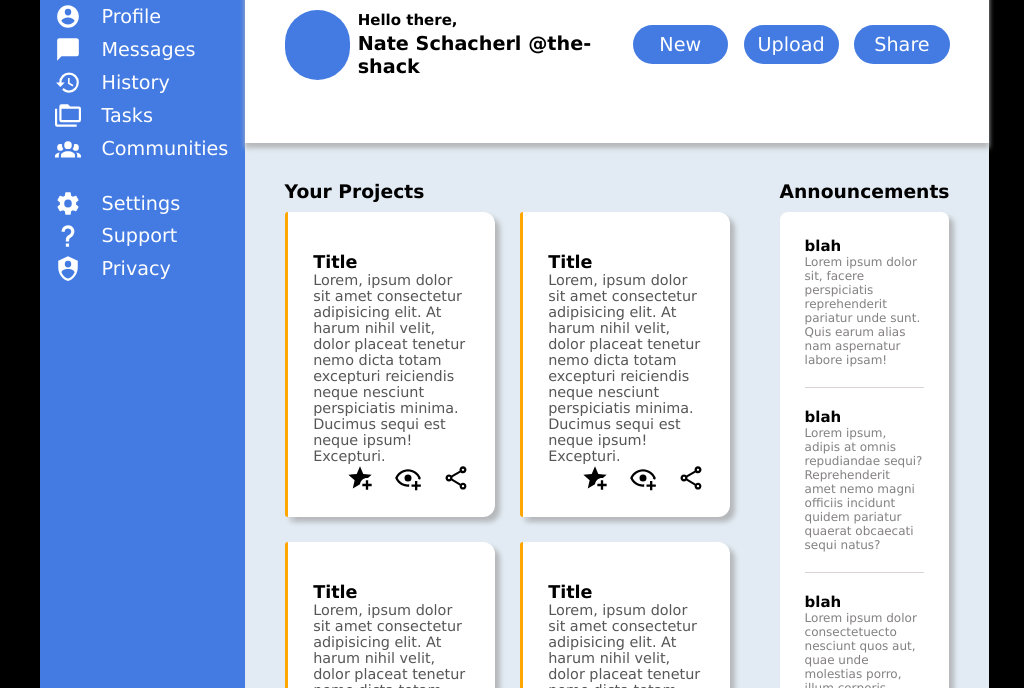
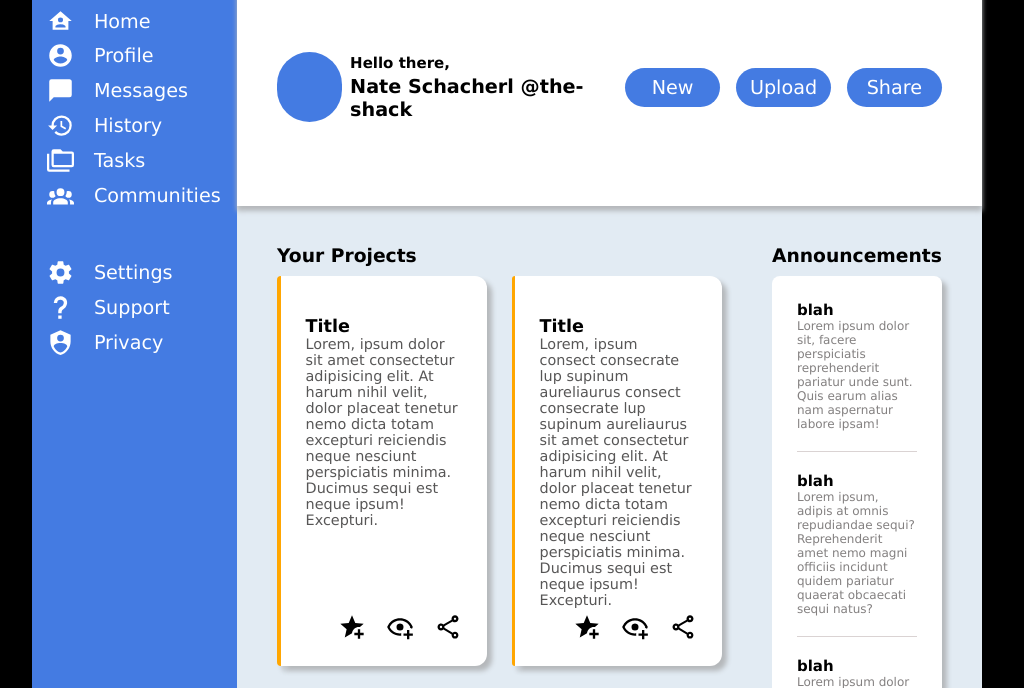
Before and after one commit to schacherlnate/admin-dashbord, a plain HTML site: page index.html in a window 1280 px wide. Shown: the part 139-827 px from the top of the page, without its empty margins (158-1182 px from the left). Drawn offline with Linux system fonts and the light colour scheme.

Commit message:
make small layout changes

```diff
--- a/index.html
+++ b/index.html
@@ -67,7 +67,7 @@
                         <div class="card-border"></div>
                         <div class="card-content">
                             <p>Title</p>
-                            <p>Lorem, ipsum dolor sit amet consectetur adipisicing elit. At harum nihil velit, dolor placeat tenetur nemo dicta totam excepturi reiciendis neque nesciunt perspiciatis minima. Ducimus sequi est neque ipsum! Excepturi.</p>
+                            <p>Lorem, ipsum consect consecrate lup supinum aureliaurus consect consecrate lup supinum aureliaurus sit amet consectetur adipisicing elit. At harum nihil velit, dolor placeat tenetur nemo dicta totam excepturi reiciendis neque nesciunt perspiciatis minima. Ducimus sequi est neque ipsum! Excepturi.</p>
                             <div class="card-icons">
                                 <img src="./star-plus.svg" alt="star">
                                 <img src="./eye-plus-outline.svg" alt="eye">
--- a/stylesheet.css
+++ b/stylesheet.css
@@ -36,24 +36,24 @@ p {
     grid-template-areas:
         "sidebar header"
         "sidebar main";
-    width: clamp(800px, 70%, 1600px);
+    width: clamp(900px, 70%, 1350px);
 }
 
 .sidebar {
     grid-area: sidebar;
     display: flex;
     flex-direction: column;
-    gap: 28px;
+    gap: 3%;
     background-color: var(--blue, blue);
     color: white;
-    padding: 0 0 0 15px;
+    padding: 15px 0 0 15px;
 }
 
 .sidebar > div {
     display: flex;
     flex-direction: column;
     align-items: start;
-    gap: 6px;
+    gap: 8px;
 }
 
 .sidebar button, .header button {
@@ -233,12 +233,14 @@ p {
 .card-content p {
     font-size: 0.9em;
     color: rgba(54, 53, 53, 0.836);
+    margin-bottom: 5px;
 }
 
 .card-content p:first-of-type {
     font-weight: bold;
     color: black;
     font-size: 1.1em;
+    margin-bottom: 0;
 }
 
 .card-icons {
```
